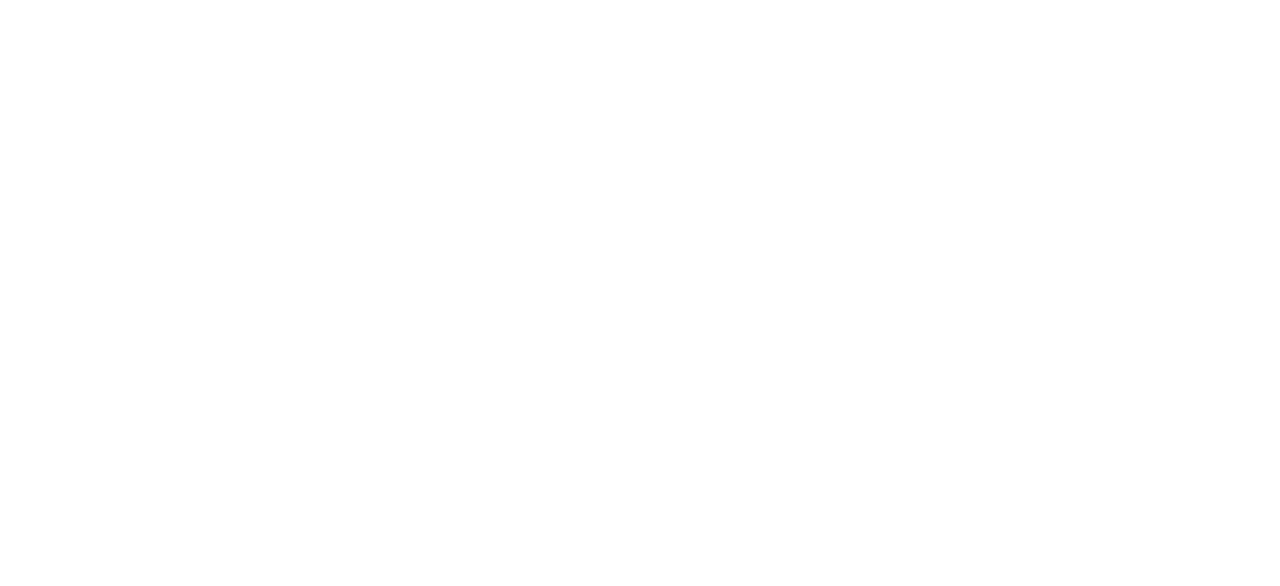
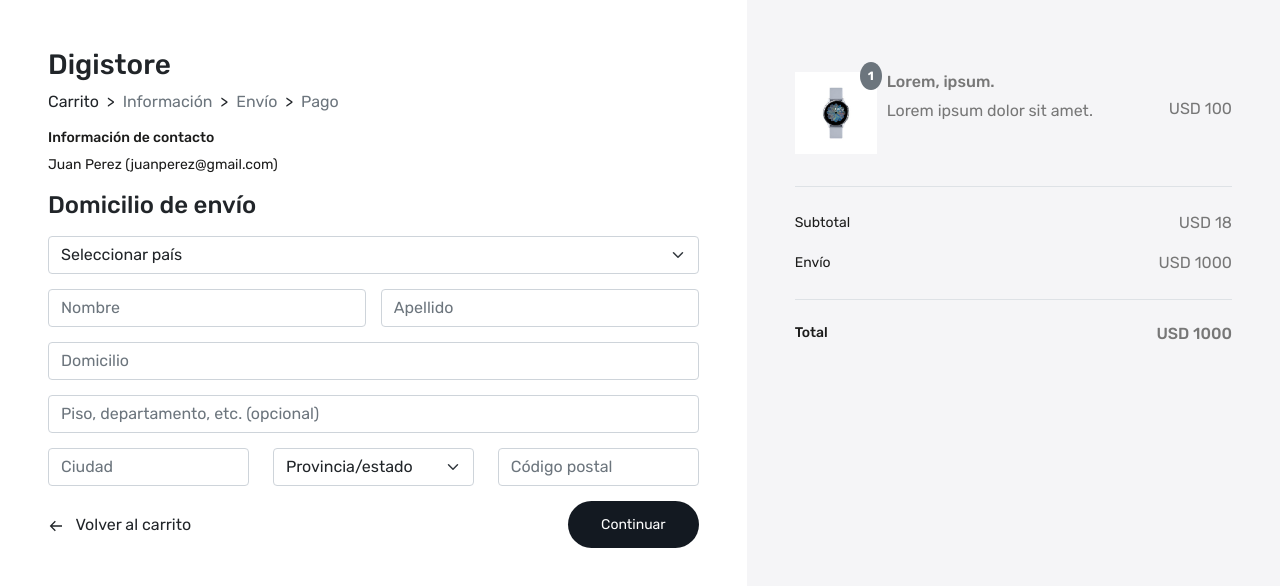
Before and after one commit to francolivelli/digistore, a React (Create React App) app in the folder client/: page /checkout in a window 1280 px wide. Before the commit this address had no page. Shown: the top 586 px of the page. Built offline with nearby package versions, Linux system fonts and the light colour scheme.

Commit message:
checkout

```diff
--- a/client/src/App.css
+++ b/client/src/App.css
@@ -879,3 +879,37 @@
 }
 
 /* Cart Page Ends Here */
+
+/* Checkout Page */
+
+.checkout-wrapper {
+  height: 100vh;
+}
+
+.checkout-wrapper .container-xxl {
+  height: 100%;
+}
+
+.checkout-wrapper .container-xxl .row {
+  height: 100%;
+}
+
+.checkout-wrapper .container-xxl .row .col-7 {
+  height: 100%;
+}
+
+/* Checkout Page Ends Here */
+
+/* Shipping Page */
+
+.total {
+  font-size: 14px;
+  color: var(--color-1c1c1b);
+}
+
+.total-price {
+  font-size: 16px;
+  color: var(--color-777777);
+}
+
+/* Shipping Page Ends Here */
--- a/client/src/App.js
+++ b/client/src/App.js
@@ -20,6 +20,7 @@
 import TermsAndConditions from "./pages/TermsAndConditions";
 import SingleProduct from "./pages/SingleProduct";
 import Cart from "./pages/Cart";
+import Checkout from "./pages/Checkout";
 
 function App() {
   return (
@@ -49,6 +50,7 @@
               element={<TermsAndConditions />}
             />
           </Route>
+          <Route path="checkout" element={<Checkout />} />
         </Routes>
       </BrowserRouter>
     </>
--- a/client/src/pages/Cart.js
+++ b/client/src/pages/Cart.js
@@ -60,7 +60,7 @@
                <div className="d-flex flex-column align-items-end">
                 <h4>Subtotal: USD 100</h4>
                 <p>Impuestos y envío calculados al finalizar la compra</p>
-                <Link to="/checkout" className="button">Ir a pagar</Link>
+                <Link to="/checkout" className="button">Realizar pedido</Link>
                </div>
                </div>
             </div>
--- /dev/null
+++ b/client/src/pages/Checkout.js
@@ -0,0 +1,164 @@
+import React from "react";
+import { Link } from "react-router-dom";
+import { BiArrowBack } from "react-icons/bi";
+import watch from "../images/watch.jpg";
+
+const Checkout = () => {
+  return (
+    <>
+      <div className="checkout-wrapper">
+        <div className="container-xxl">
+          <div className="row">
+            <div className="col-7 home-wrapper py-5 px-5">
+              <div className="checkout-left-data">
+                <h3 className="website-name">Digistore</h3>
+                <nav
+                  style={{ "--bs-breadcrumb-divider": ">" }}
+                  aria-label="breadcrumb">
+                  <ol className="breadcrumb">
+                    <li className="breadcrumb-item">
+                      <Link to="/cart" className="text-dark total-price">
+                        Carrito
+                      </Link>
+                    </li>
+                    &nbsp; &gt;
+                    <li
+                      className="breadcrumb-item total-price active"
+                      aria-current="page">
+                      Información
+                    </li>
+                    &nbsp; &gt;
+                    <li className="breadcrumb-item total-price active">
+                      Envío
+                    </li>
+                    &nbsp; &gt;
+                    <li className="breadcrumb-item total-price active">Pago</li>
+                  </ol>
+                </nav>
+                <h4 className="title total">Información de contacto</h4>
+                <p className="user-details total">
+                  Juan Perez (juanperez@gmail.com)
+                </p>
+                <h4 className="mb-3">Domicilio de envío</h4>
+                <form
+                  action=""
+                  className="d-flex gap-15 flex-wrap justify-content-between">
+                  <div className="w-100">
+                    <select name="" id="" className="form-control form-select">
+                      <option value="" selected disabled>
+                        Seleccionar país
+                      </option>
+                    </select>
+                  </div>
+                  <div className="flex-grow-1">
+                    <input
+                      type="text"
+                      placeholder="Nombre"
+                      className="form-control"
+                    />
+                  </div>
+                  <div className="flex-grow-1">
+                    <input
+                      type="text"
+                      placeholder="Apellido"
+                      className="form-control"
+                    />
+                  </div>
+                  <div className="w-100">
+                    <input
+                      type="text"
+                      placeholder="Domicilio"
+                      className="form-control"
+                    />
+                  </div>
+                  <div className="w-100">
+                    <input
+                      type="text"
+                      placeholder="Piso, departamento, etc. (opcional)"
+                      className="form-control"
+                    />
+                  </div>
+                  <div className="row">
+                    <div className="col-4">
+                      <input
+                        type="text"
+                        placeholder="Ciudad"
+                        className="form-control"
+                      />
+                    </div>
+                    <div className="col-4">
+                      <select
+                        name=""
+                        id=""
+                        className="form-control form-select">
+                        <option value="" selected disabled>
+                          Provincia/estado
+                        </option>
+                      </select>
+                    </div>
+                    <div className="col-4">
+                      <input
+                        type="text"
+                        placeholder="Código postal"
+                        className="form-control"
+                      />
+                    </div>
+                  </div>
+                  <div className="w-100">
+                    <div className="d-flex justify-content-between align-items-center">
+                      <Link to="/cart" className="text-dark">
+                        <BiArrowBack className="me-2" /> Volver al carrito
+                      </Link>
+                      <Link to="/cart" className="button">
+                        Continuar
+                      </Link>
+                    </div>
+                  </div>
+                </form>
+              </div>
+            </div>
+            <div className="col-5 home-wrapper-2 py-5 px-5">
+              <div className="border-bottom py-4">
+                <div className="d-flex gap-10 align-items-center justify-content-between">
+                  <div className="w-75 mb-2 d-flex gap-10">
+                    <div className="w-25 position-relative">
+                      <span
+                        style={{ top: "-10px", right: "-5px" }}
+                        className="badge bg-secondary text-white rounded-circle p-2 position-absolute">
+                        1
+                      </span>
+                      <img src={watch} className="img-fluid" alt="producto" />
+                    </div>
+                    <div>
+                      <h5 className="total-price">Lorem, ipsum.</h5>
+                      <p className="total-price">Lorem ipsum dolor sit amet.</p>
+                    </div>
+                  </div>
+                  <div className="flex-grow-1 d-flex justify-content-end">
+                    <p className="total-price">USD 100</p>
+                  </div>
+                </div>
+              </div>
+              <div className="border-bottom py-4">
+                <div className="d-flex justify-content-between align-items-center">
+                  <p className="total">Subtotal</p>
+                  <p className="total-price">USD 18</p>
+                </div>
+                <div className="d-flex justify-content-between align-items-center">
+                  <p className="mb-0 total">Envío</p>
+                  <p className="mb-0 total-price">USD 1000</p>
+                </div>
+              </div>
+              <div className="d-flex justify-content-between align-items-center py-4">
+                <h4 className="total">Total</h4>
+                <h5 className="total-price">USD 1000</h5>
+              </div>
+            </div>
+          </div>
+        </div>
+      </div>
+    </>
+  );
+};
+
+export default Checkout;
```
